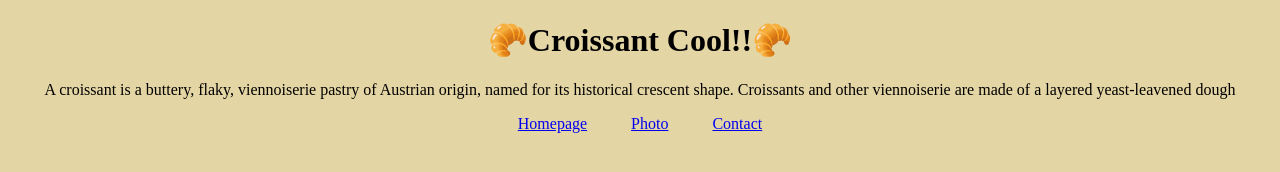
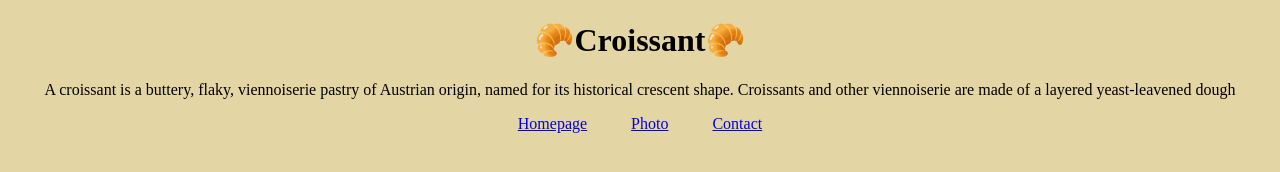
Before and after one commit to Tanaie/Croissant, a plain HTML site: page index.html in a window 1280 px wide. Drawn offline with Linux system fonts and the light colour scheme.

Commit message:
Fixing the title

```diff
--- a/index.html
+++ b/index.html
@@ -8,7 +8,7 @@
     <link rel="stylesheet" href="css/styles.css" />
   </head>
   <body>
-    <h1>🥐Croissant Cool!!🥐</h1>
+    <h1>🥐Croissant🥐</h1>
     <p>
       A croissant is a buttery, flaky, viennoiserie pastry of Austrian origin,
       named for its historical crescent shape. Croissants and other viennoiserie
```
